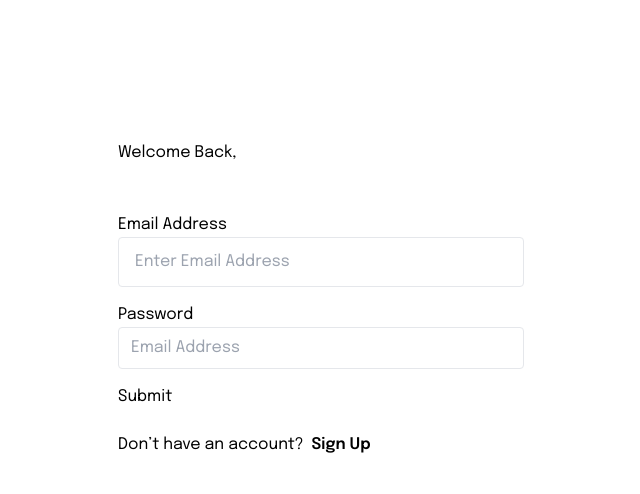
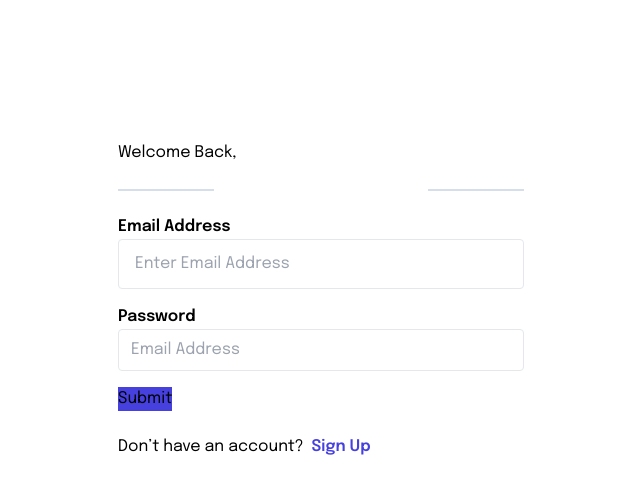
Before and after one commit to Lul-Abdifan/a2sv_practice, a Next.js app: page /signin in a window 1280 px wide. Shown: the top 494 px of the page, without its empty margins (615-1255 px from the left). Built offline with nearby package versions, Linux system fonts and the light colour scheme.

Commit message:
Update sign up styles

```diff
--- a/app/globals.css
+++ b/app/globals.css
@@ -32,6 +32,7 @@ ul {
 
 
 }
+
 .detail-left-page{
  @apply flex flex-col gap-[16px]
 }
@@ -55,3 +56,15 @@ ul {
   @apply text-black font-semibold leading-[25.6] ideal-candidate-span
 
 }
+.signin-label {
+  @apply text-[16px] font-semibold font-epilogue leading-6;
+}
+.sign-in-line{
+  @apply h-0 w-24 border-[#D6DDEB] border-t-2
+}
+.autho-sign-style{
+  @apply text-[32px] leading-[38px] font-black mx-auto
+}
+/* .sing-button{
+  @apply w-full bg- rounded-[80px] text-white px-6 py-3
+} */
--- a/package.json
+++ b/package.json
@@ -13,6 +13,7 @@
     "@reduxjs/toolkit": "^2.2.2",
     "axios": "^1.6.8",
     "next": "14.1.3",
+    "next-auth": "^4.24.7",
     "react": "^18",
     "react-dom": "^18",
     "react-redux": "^9.1.0",
--- a/tailwind.config.ts
+++ b/tailwind.config.ts
@@ -8,6 +8,15 @@ const config: Config = {
   ],
   theme: {
     extend: {
+      colors:
+      {
+        primary: '#4640DE',
+        secondary: '#25324B',
+        third:'#202430'
+
+
+
+      },
       fontFamily: {
         poppins: ['var(--font-poppins)'],
         epilogue: ['var(--font-epilogue)'],
@@ -19,6 +28,7 @@ const config: Config = {
           "conic-gradient(from 180deg at 50% 50%, var(--tw-gradient-stops))",
       },
 
+
     },
   },
   plugins: [],
```
Also changed, not shown: app/api/auth/[...nextauth]/route.ts (added, +33 -0 lines), app/verify-email/page.tsx (added, +46 -0 lines), 1 other file (tests, documents, lock files or other folders).
